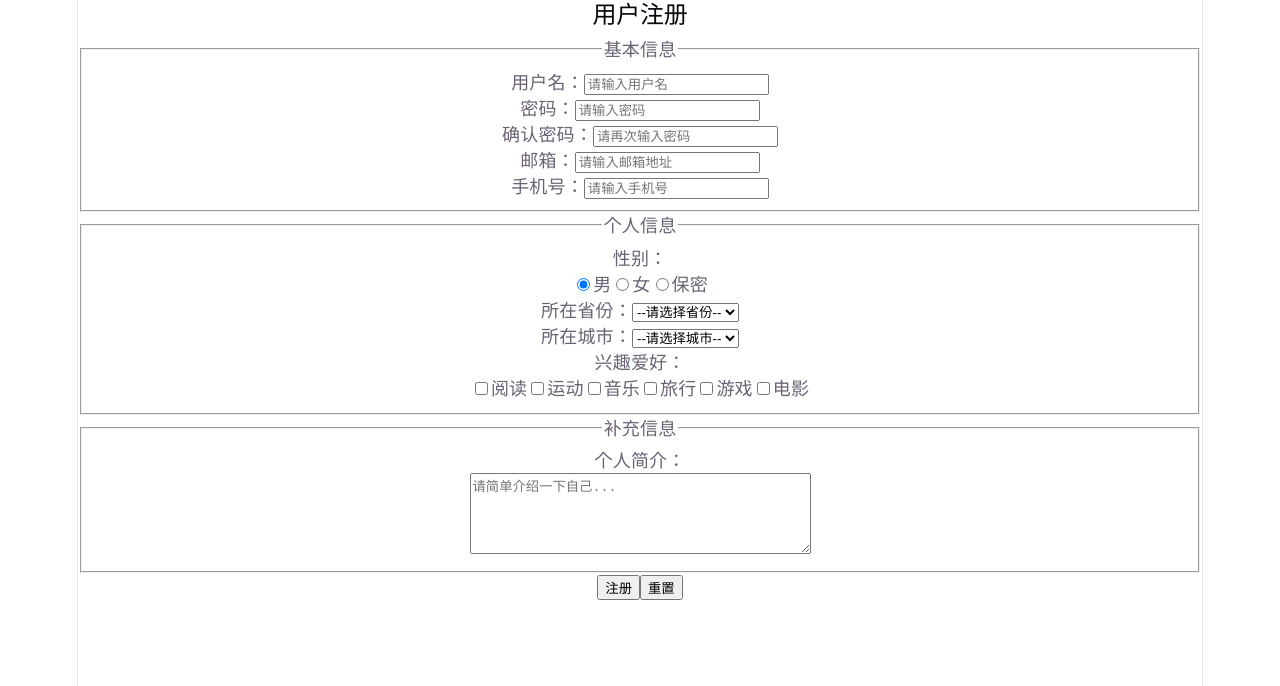
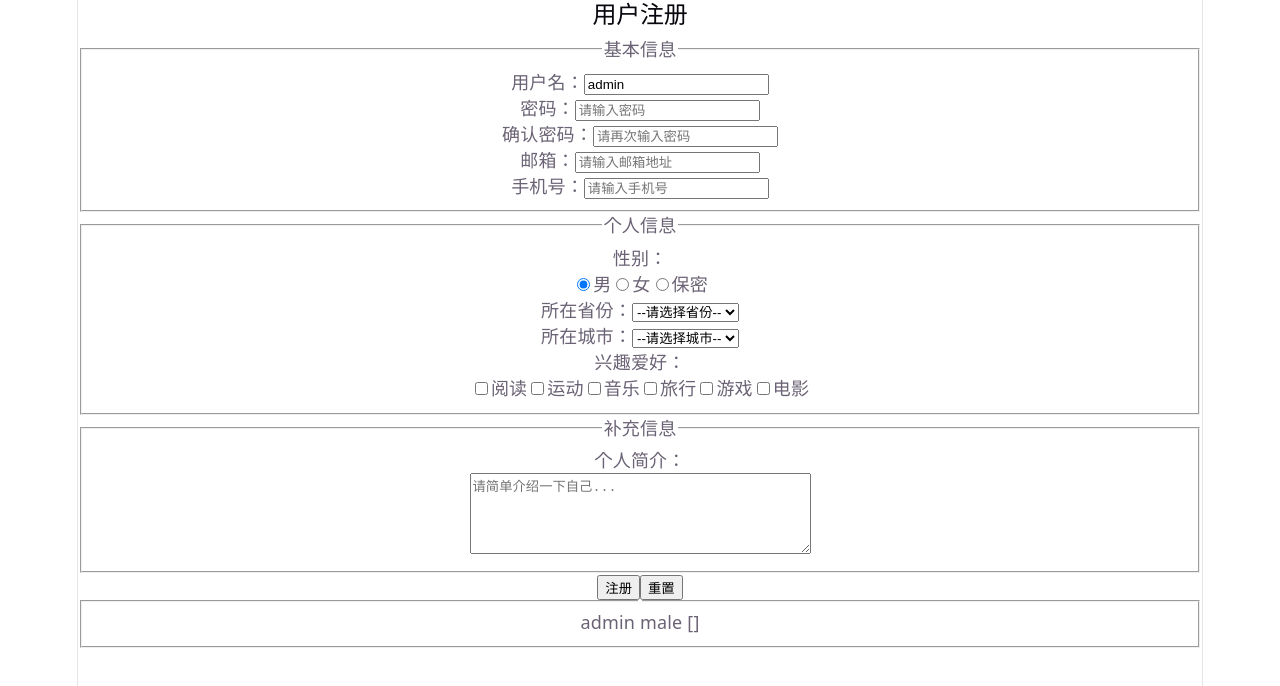
Before and after one commit to bowen12341234-byte/jy6-peibowen, a Vue app: page / in a window 1280 px wide. Shown: the top 686 px of the page. Built offline with nearby package versions, Linux system fonts and the light colour scheme.

Commit message:
更新注册页面和Demo组件

```diff
--- a/src/components/Demo06.vue
+++ b/src/components/Demo06.vue
@@ -6,23 +6,23 @@
             <legend>基本信息</legend>
             <p>
                 <label for="username">用户名：</label>
-                <input type="text" id="username" name="username" placeholder="请输入用户名" required>
+                <input type="text" id="username" name="username" v-model="username" placeholder="请输入用户名" required>
             </p>
             <p>
                 <label for="password">密码：</label>
-                <input type="password" id="password" name="password" placeholder="请输入密码" required>
+                <input type="password" id="password" name="password" v-model="password" placeholder="请输入密码" required>
             </p>
             <p>
                 <label for="confirmPassword">确认密码：</label>
-                <input type="password" id="confirmPassword" name="confirmPassword" placeholder="请再次输入密码" required>
+                <input type="password" id="confirmPassword" name="confirmPassword" v-model="confirmPassword" placeholder="请再次输入密码" required>
             </p>
             <p>
                 <label for="email">邮箱：</label>
-                <input type="email" id="email" name="email" placeholder="请输入邮箱地址">
+                <input type="email" id="email" name="email" v-model="email" placeholder="请输入邮箱地址">
             </p>
             <p>
                 <label for="phone">手机号：</label>
-                <input type="tel" id="phone" name="phone" placeholder="请输入手机号">
+                <input type="tel" id="phone" name="phone" v-model="phone" placeholder="请输入手机号">
             </p>
         </fieldset>
 
@@ -31,18 +31,18 @@
             <legend>个人信息</legend>
             <p>性别：</p>
             <p>
-                <input type="radio" id="male" name="gender" value="male" checked>
+                <input type="radio" id="male" name="gender" v-model="gender" value="male" checked>
                 <label for="male">男</label>
-                <input type="radio" id="female" name="gender" value="female">
+                <input type="radio" id="female" name="gender" v-model="gender" value="female">
                 <label for="female">女</label>
-                <input type="radio" id="secret" name="gender" value="secret">
+                <input type="radio" id="secret" name="gender" v-model="gender" value="secret">
                 <label for="secret">保密</label>
             </p>
 
             <!-- 下拉列表 -->
             <p>
                 <label for="province">所在省份：</label>
-                <select id="province" name="province">
+                <select id="province" name="province" v-model="province">
                     <option value="">--请选择省份--</option>
                     <option value="beijing">北京市</option>
                     <option value="shanghai">上海市</option>
@@ -55,7 +55,7 @@
             </p>
             <p>
                 <label for="city">所在城市：</label>
-                <select id="city" name="city">
+                <select id="city" name="city" v-model="city">
                     <option value="">--请选择城市--</option>
                     <option value="city1">城市1</option>
                     <option value="city2">城市2</option>
@@ -67,17 +67,17 @@
             <!-- 多选框 -->
             <p>兴趣爱好：</p>
             <p>
-                <input type="checkbox" id="reading" name="hobby" value="reading">
+                <input type="checkbox" id="reading" name="hobby" v-model="hobby" value="reading">
                 <label for="reading">阅读</label>
-                <input type="checkbox" id="sports" name="hobby" value="sports">
+                <input type="checkbox" id="sports" name="hobby" v-model="hobby" value="sports">
                 <label for="sports">运动</label>
-                <input type="checkbox" id="music" name="hobby" value="music">
+                <input type="checkbox" id="music" name="hobby" v-model="hobby" value="music">
                 <label for="music">音乐</label>
-                <input type="checkbox" id="travel" name="hobby" value="travel">
+                <input type="checkbox" id="travel" name="hobby" v-model="hobby" value="travel">
                 <label for="travel">旅行</label>
-                <input type="checkbox" id="game" name="hobby" value="game">
+                <input type="checkbox" id="game" name="hobby" v-model="hobby" value="game">
                 <label for="game">游戏</label>
-                <input type="checkbox" id="movie" name="hobby" value="movie">
+                <input type="checkbox" id="movie" name="hobby" v-model="hobby" value="movie">
                 <label for="movie">电影</label>
             </p>
         </fieldset>
@@ -87,7 +87,7 @@
             <legend>补充信息</legend>
             <p>
                 <label for="bio">个人简介：</label><br>
-                <textarea id="bio" name="bio" rows="5" cols="40" placeholder="请简单介绍一下自己..."></textarea>
+                <textarea id="bio" name="bio" rows="5" cols="40" v-model="bio" placeholder="请简单介绍一下自己..."></textarea>
             </p>
         </fieldset>
 
@@ -97,11 +97,36 @@
             <input type="reset" value="重置">
         </p>
     </form>
+    <fieldset>
+        <legend></legend>
+        <div>
+            {{username}}
+            {{password}}
+            {{confirmPassword}}
+            {{email}}
+            {{phone}}
+            {{gender}}
+            {{province}}
+            {{city}}
+            {{hobby}}
+            {{bio}}
+        </div>
+    </fieldset>
 </template>
 
 <script setup>
+import { ref } from "vue";
 
-
+const username = ref('admin')
+const password = ref('')
+const confirmPassword = ref('')
+const email = ref('')
+const phone = ref('')
+const gender = ref('male')
+const province = ref('')
+const city = ref('')
+const hobby = ref([])
+const bio = ref('')
 </script>
 
 <style scoped>
```
